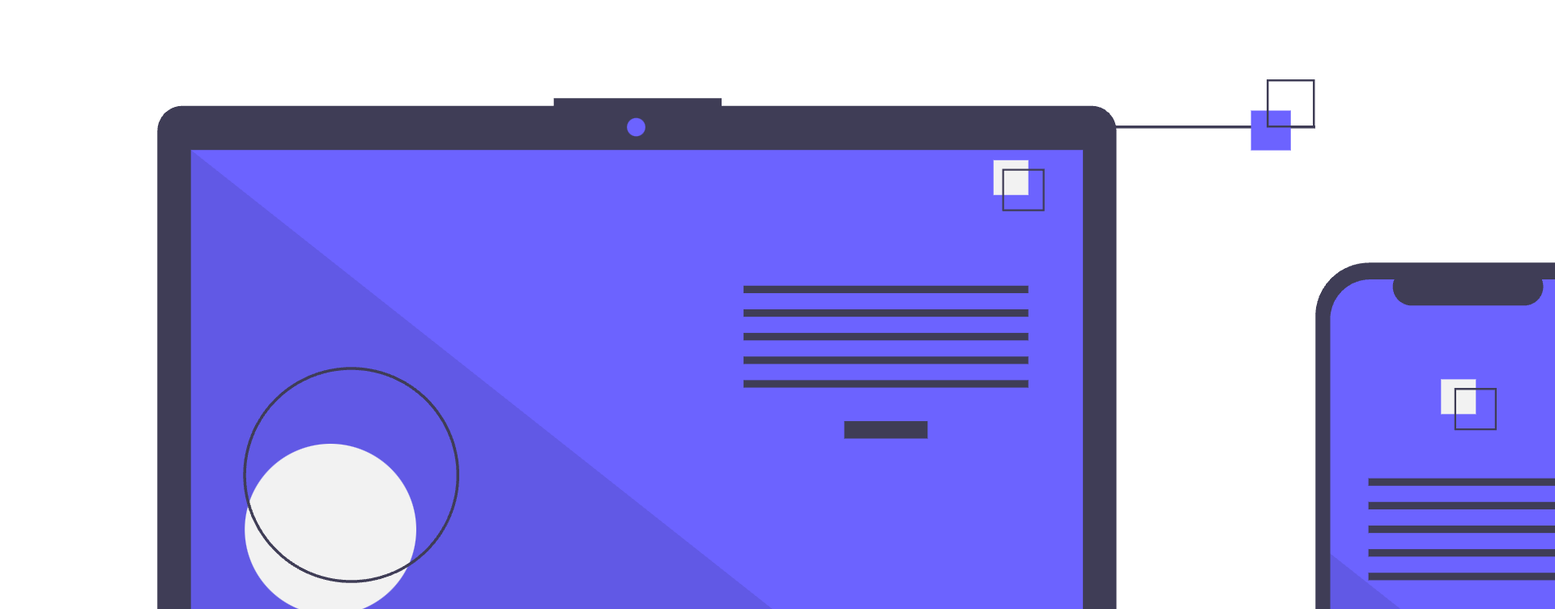
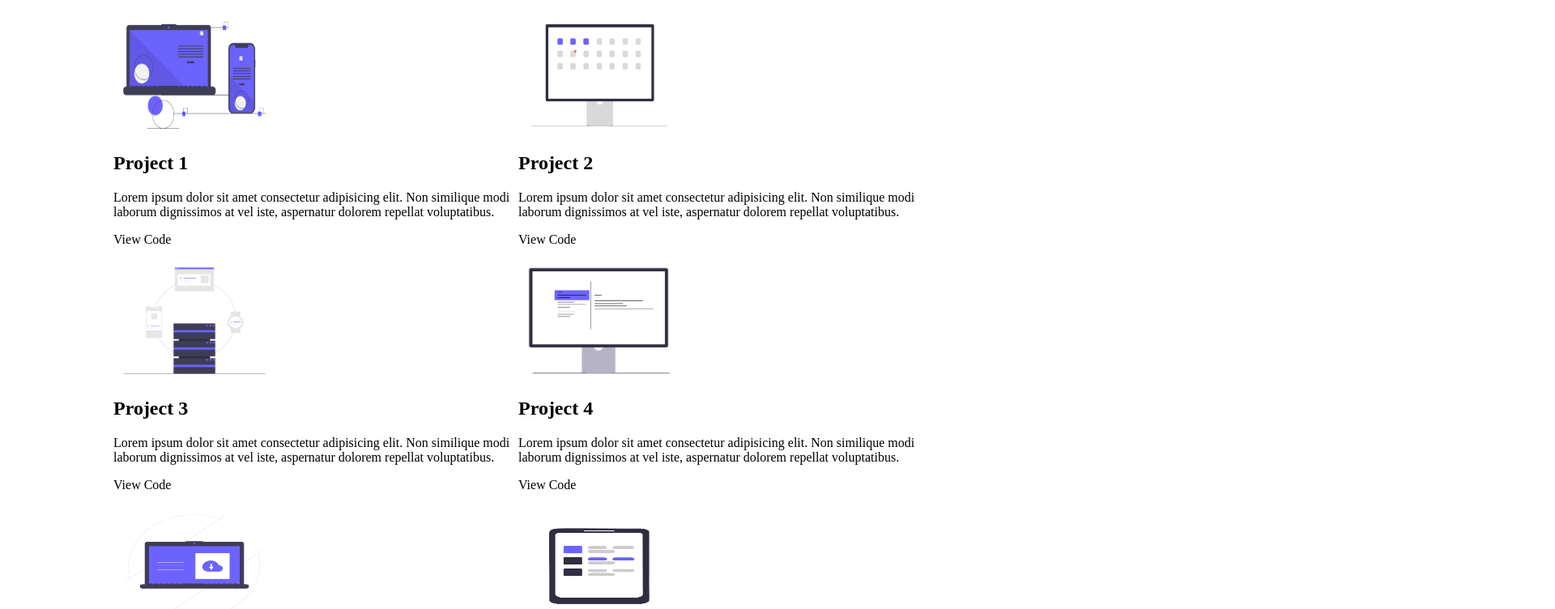
Before and after one commit to avcoder/css-exercise-05, a plain HTML site: page index.html in a window 1280 px wide. Shown: the part 48-800 px from the top of the page at 81% size, 1920 px wide, since content can reach past the window. Drawn offline with Linux system fonts and the light colour scheme.

Commit message:
add flex styles

```diff
--- a/index.html
+++ b/index.html
@@ -3,11 +3,14 @@
     <meta charset="UTF-8" />
     <meta name="viewport" content="width=device-width, initial-scale=1.0" />
     <title>Projects</title>
+    <link rel="stylesheet" href="style.css" />
   </head>
 
   <body>
     <h1>Projects</h1>
 
+    <section>
+      <div>
         <img src="comp.png" alt="" />
         <h2>Project 1</h2>
         <p>
@@ -16,7 +19,9 @@
           voluptatibus.
         </p>
         <p><a href="https://github.com/"></a>View Code</p>
+      </div>
 
+      <div>
         <img src="comp2.png" alt="" />
         <h2>Project 2</h2>
         <p>
@@ -25,7 +30,9 @@
           voluptatibus.
         </p>
         <p><a href="https://github.com/"></a>View Code</p>
+      </div>
 
+      <div>
         <img src="comp3.png" alt="" />
         <h2>Project 3</h2>
         <p>
@@ -34,7 +41,8 @@
           voluptatibus.
         </p>
         <p><a href="https://github.com/"></a>View Code</p>
-
+      </div>
+      <div>
         <img src="comp4.png" alt="" />
         <h2>Project 4</h2>
         <p>
@@ -43,7 +51,8 @@
           voluptatibus.
         </p>
         <p><a href="https://github.com/"></a>View Code</p>
-
+      </div>
+      <div>
         <img src="comp5.png" alt="" />
         <h2>Project 5</h2>
         <p>
@@ -52,7 +61,8 @@
           voluptatibus.
         </p>
         <p><a href="https://github.com/"></a>View Code</p>
-
+      </div>
+      <div>
         <img src="comp6.png" alt="" />
         <h2>Project 6</h2>
         <p>
@@ -61,5 +71,7 @@
           voluptatibus.
         </p>
         <p><a href="https://github.com/"></a>View Code</p>
+      </div>
+    </section>
   </body>
 </html>
--- /dev/null
+++ b/style.css
@@ -0,0 +1,16 @@
+section {
+    display: flex;
+    justify-content: center;
+    align-items: center;
+    flex-wrap: wrap;
+    height: 100vh;
+}
+
+section > div {
+    width: 500px;
+}
+
+img {
+    width: 200px;
+    height: 150px;
+}
```
Lines whose indentation alone changed are shown as unchanged.
